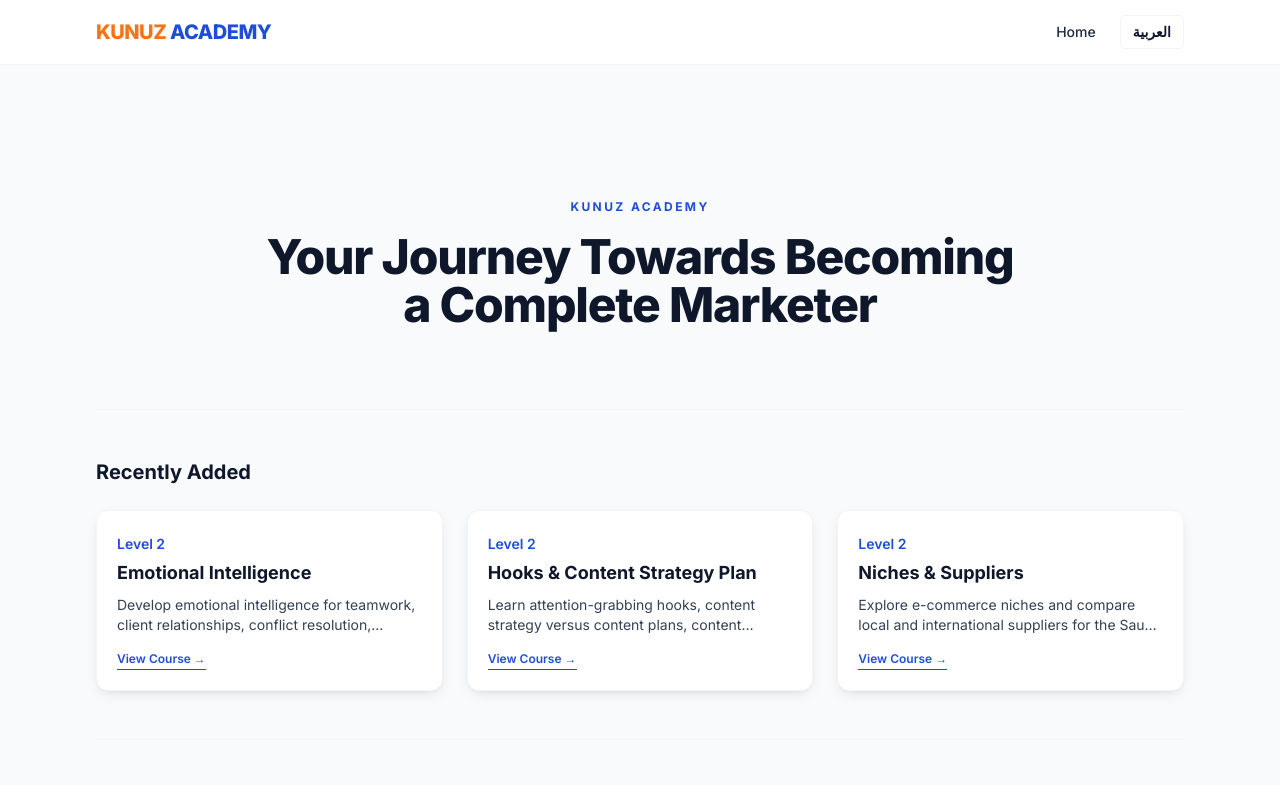
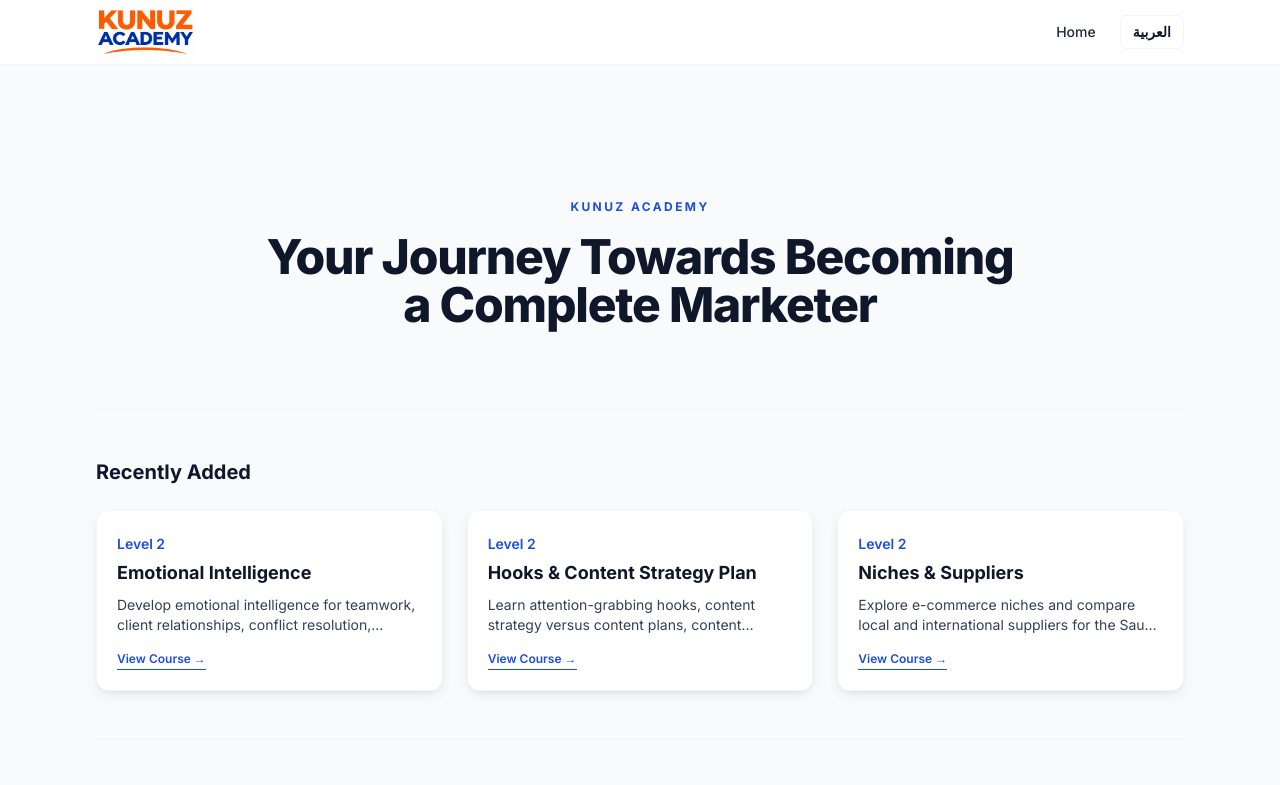
Before and after one commit to hhady2019-bot/kunuz-academy-, a plain HTML site: page Kunuz_Academy_GitHub_Ready/index.html in a window 1280 px wide. Shown: the top 785 px of the page. Drawn offline with nearby package versions, Linux system fonts and the light colour scheme.

Commit message:
Update index.html

```diff
--- a/Kunuz_Academy_GitHub_Ready/index.html
+++ b/Kunuz_Academy_GitHub_Ready/index.html
@@ -47,7 +47,13 @@
     <header class="bg-white border-b border-brand-100 sticky top-0 z-50">
         <nav class="max-w-6xl mx-auto px-4 sm:px-6 lg:px-8 h-16 flex justify-between items-center">
             <a href="#/" class="text-xl font-extrabold tracking-tight text-brand-500 cursor-pointer">
-                <span class="kunuz-wordmark">KUNUZ</span> <span class="text-brand-800">ACADEMY</span>
+
+<img
+  src="./kunuz-academy-logo.png"
+  alt="Kunuz Academy"
+  style="height: 48px; width: auto; object-fit: contain;"
+>
+
             </a>
             <div class="flex items-center space-x-6">
                 <a href="#/" class="hidden sm:block text-sm font-medium text-brand-600 hover:text-brand-800 transition-smooth" data-i18n="nav_home">Home</a>
```
